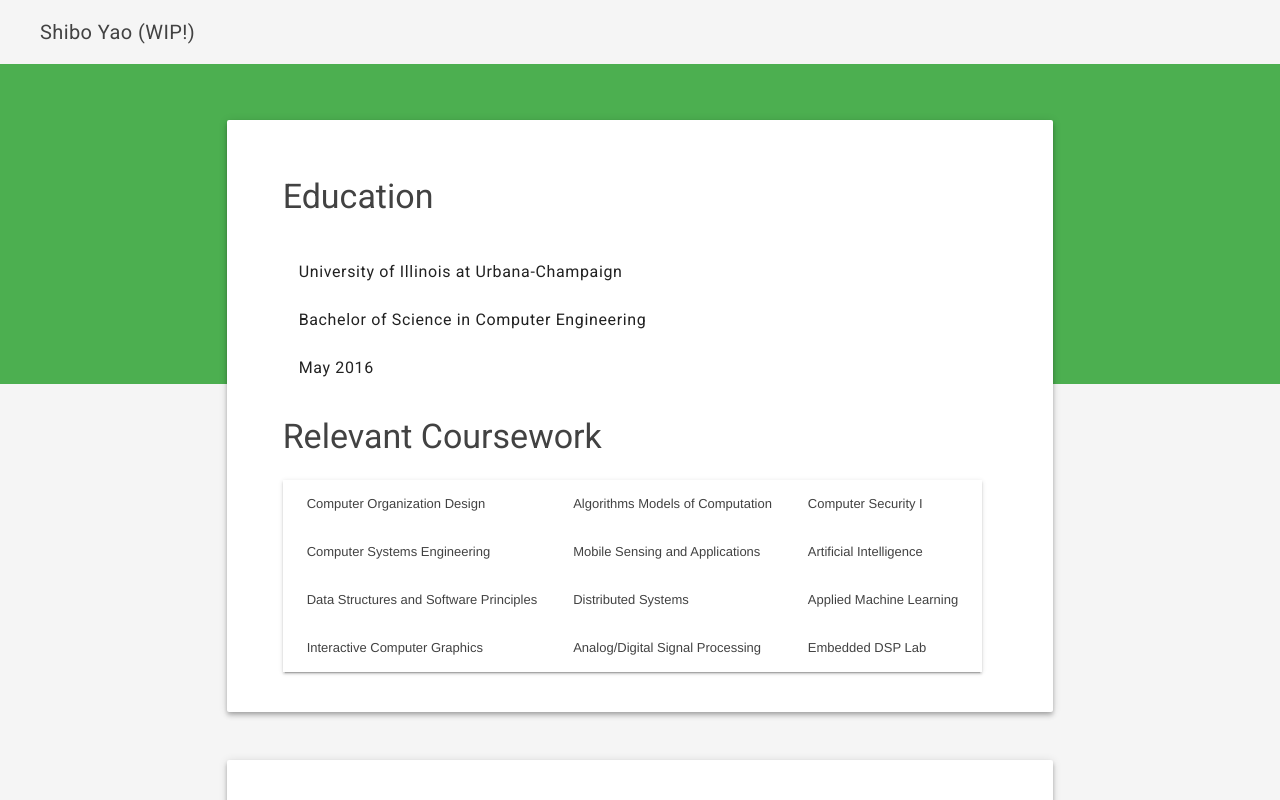
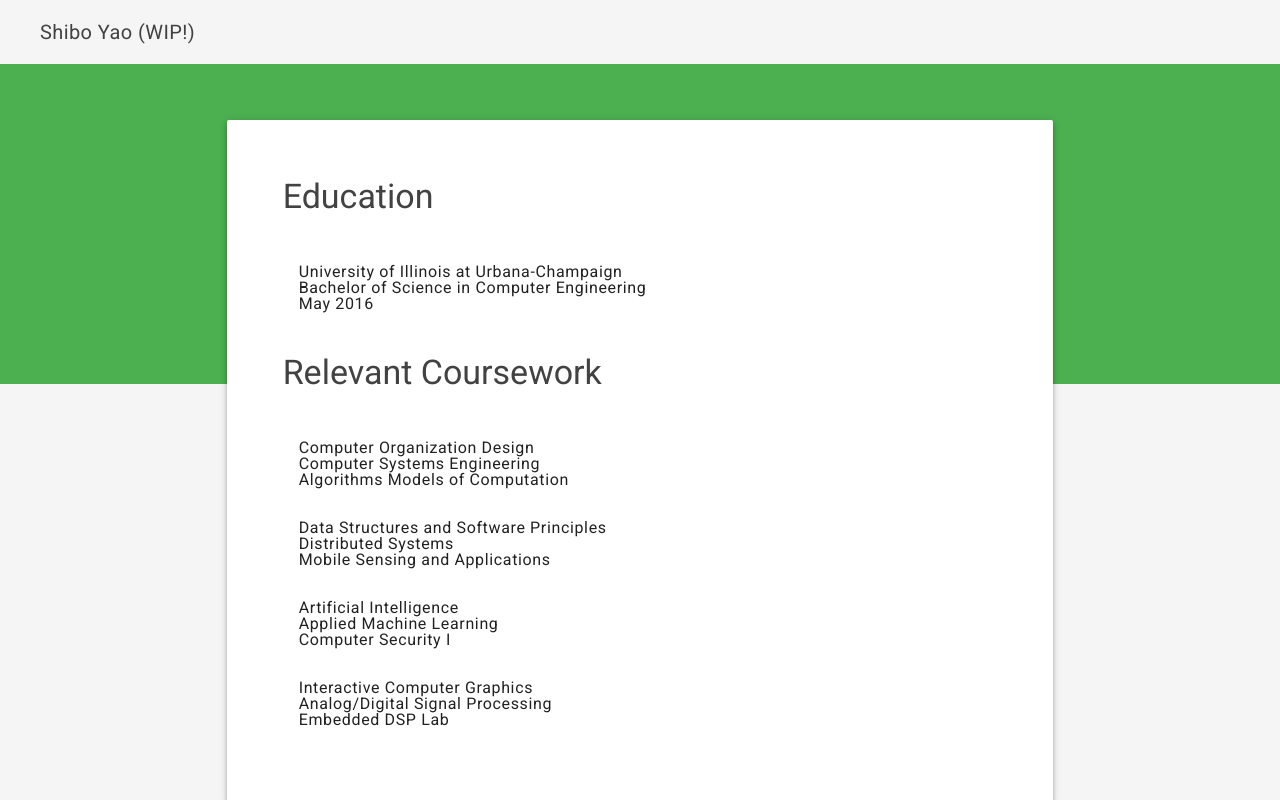
Before and after one commit to ObviouslyGreen/obviouslygreen.github.io, a website: page index.html in a window 1280 px wide. Drawn offline with nearby package versions, Linux system fonts and the light colour scheme.

Commit message:
Removed table for coursework
Still looks bad, changed b/c table worse

```diff
--- a/index.html
+++ b/index.html
@@ -44,45 +44,32 @@
               <ul class="list-item mdl-list">
                 <li class="mdl-list__item">
                   <span class="mdl-list__item-primary-content">
-                    University of Illinois at Urbana-Champaign
+                    University of Illinois at Urbana-Champaign<br>Bachelor of Science in Computer Engineering<br>May 2016
+                  </span>
+              </ul>
+            <h3>Relevant Coursework</h3>
+            <ul class="list-item mdl-list">
+              <li class="mdl-list__item">
+                <span class="mdl-list__item-primary-content">
+                  Computer Organization Design<br>Computer Systems Engineering<br>Algorithms Models of Computation
                 </span>
               </li>
               <li class="mdl-list__item">
                 <span class="mdl-list__item-primary-content">
-                    Bachelor of Science in Computer Engineering
+                  Data Structures and Software Principles<br>Distributed Systems<br>Mobile Sensing and Applications
                 </span>
               </li>
               <li class="mdl-list__item">
                 <span class="mdl-list__item-primary-content">
-                    May 2016
+                  Artificial Intelligence<br>Applied Machine Learning<br>Computer Security I
+                </span>
+              </li>
+              <li class="mdl-list__item">
+                <span class="mdl-list__item-primary-content">
+                  Interactive Computer Graphics<br>Analog/Digital Signal Processing<br>Embedded DSP Lab
                 </span>
               </li>
             </ul>
-            <h3>Relevant Coursework</h3>
-              <table class="mdl-data-table mdl-js-data-table mdl-shadow--2dp">
-                <tbody>
-                  <tr>
-                    <td class="mdl-data-table__cell--non-numeric">Computer Organization Design</th>
-                    <td class="mdl-data-table__cell--non-numeric">Algorithms Models of Computation</th>
-                    <td class="mdl-data-table__cell--non-numeric">Computer Security I</th>
-                  </tr>
-                  <tr>
-                    <td class="mdl-data-table__cell--non-numeric">Computer Systems Engineering</th>
-                    <td class="mdl-data-table__cell--non-numeric">Mobile Sensing and Applications</th>
-                    <td class="mdl-data-table__cell--non-numeric">Artificial Intelligence</th>
-                  </tr>
-                  <tr>
-                    <td class="mdl-data-table__cell--non-numeric">Data Structures and Software Principles</th>
-                    <td class="mdl-data-table__cell--non-numeric">Distributed Systems</th>
-                    <td class="mdl-data-table__cell--non-numeric">Applied Machine Learning</th>
-                  </tr>
-                  <tr>
-                    <td class="mdl-data-table__cell--non-numeric">Interactive Computer Graphics</th>
-                    <td class="mdl-data-table__cell--non-numeric">Analog/Digital Signal Processing</th>
-                    <td class="mdl-data-table__cell--non-numeric">Embedded DSP Lab</th>
-                  </tr>
-                </tbody>
-              </table>
           </div>
         </div>
 
@@ -95,19 +82,19 @@
               <li class="mdl-list__item">
                 <span class="mdl-list__item-primary-content">
                   <i class="material-icons mdl-list__item-icon">label</i>
-                  Developed a NionSwift extension using OpenCV in Python to track atoms with Nion’s electron microscopes, rather than manually tracking and adjusting<br>
+                  Developed a NionSwift extension using OpenCV in Python to track atoms with Nion’s electron microscopes, rather than manually tracking and adjusting
                 </span>
               </li>
               <li class="mdl-list__item">
                 <span class="mdl-list__item-primary-content">
                   <i class="material-icons mdl-list__item-icon">label</i>
-                  Helped implement API functions for users to create their own extensions and scripts<br>
+                  Helped implement API functions for users to create their own extensions and scripts
                 </span>
               </li>
               <li class="mdl-list__item">
                 <span class="mdl-list__item-primary-content">
                   <i class="material-icons mdl-list__item-icon">label</i>
-                  Pushed several bug fixes and features for Swift based on user feedback and testing<br>
+                  Pushed several bug fixes and features for Swift based on user feedback and testing
                 </span>
               </li>
               <li class="mdl-list__item">
```
Lines whose indentation alone changed are shown as unchanged.
